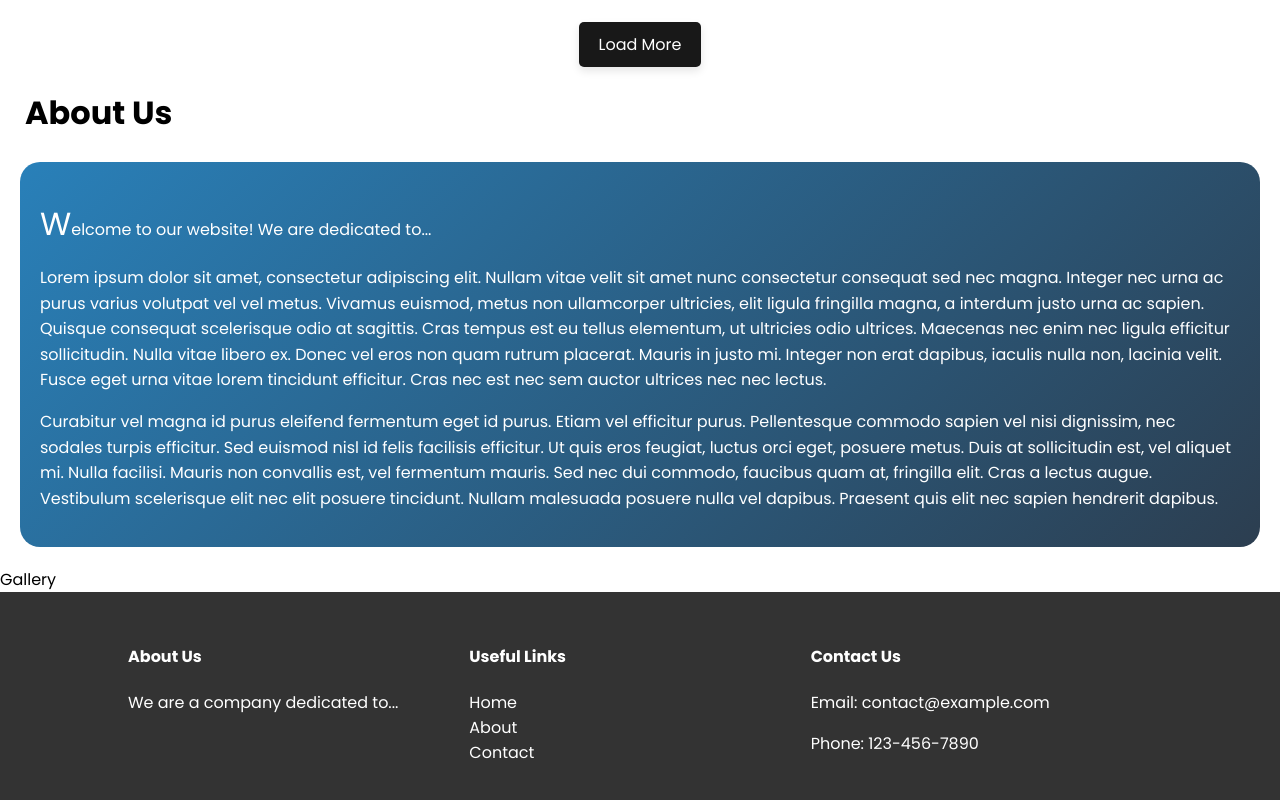
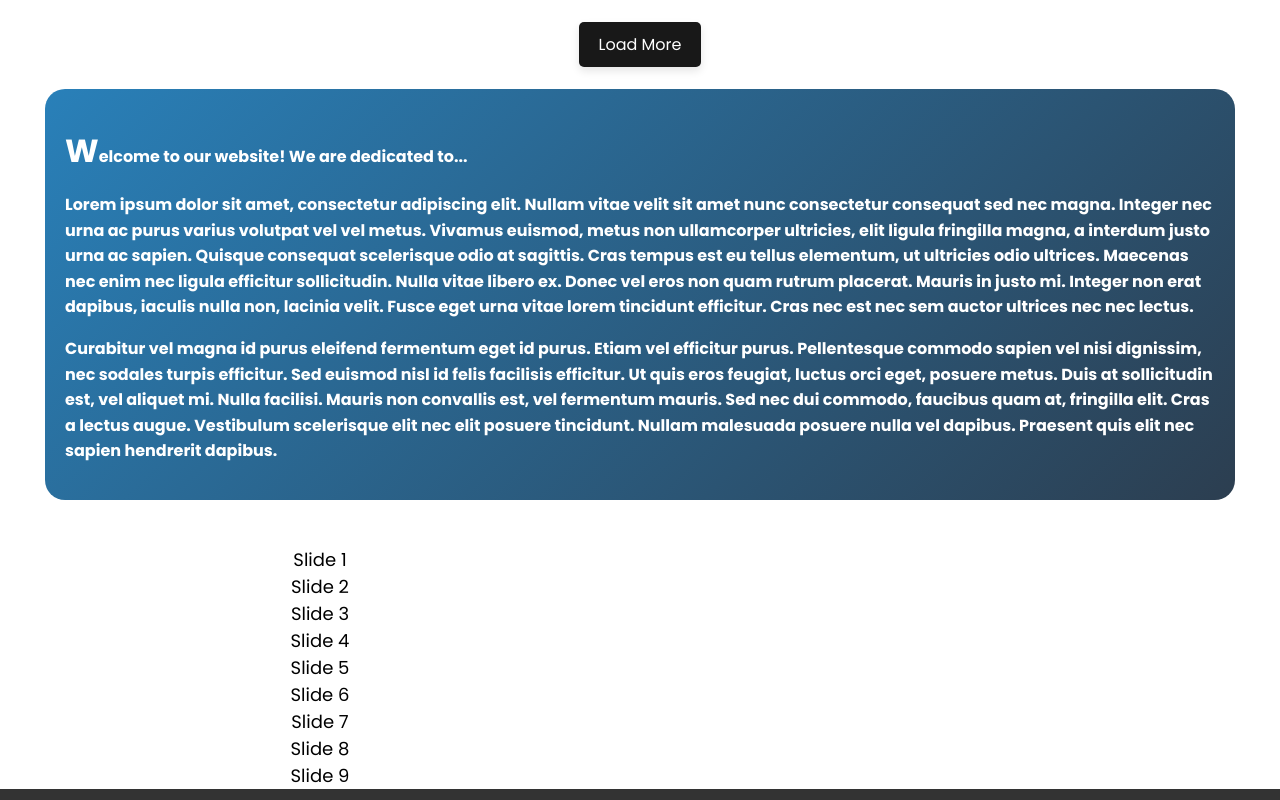
Before and after one commit to cheroshena/travelling, a React (Create React App) app: page / in a window 1280 px wide. Shown: the part 3320-4120 px from the top of the page. Built offline with nearby package versions, Linux system fonts and the light colour scheme.

Commit message:
done swiper

```diff
--- a/package.json
+++ b/package.json
@@ -11,6 +11,7 @@
     "react-dom": "^18.2.0",
     "react-router-dom": "^6.22.3",
     "react-scripts": "5.0.1",
+    "swiper": "^11.1.1",
     "web-vitals": "^2.1.4"
   },
   "scripts": {
--- a/src/Base/Gallery.js
+++ b/src/Base/Gallery.js
@@ -1,10 +1,22 @@
-import React from 'react'
+import React, { useEffect } from 'react'
+import { Swiper, SwiperSlide } from "swiper/react";
+
+function Gallery() {
 
 
-function Gallery() {
   return (
 
-    <div>Gallery</div>
+    <Swiper className="mySwiper">
+        <SwiperSlide>Slide 1</SwiperSlide>
+        <SwiperSlide>Slide 2</SwiperSlide>
+        <SwiperSlide>Slide 3</SwiperSlide>
+        <SwiperSlide>Slide 4</SwiperSlide>
+        <SwiperSlide>Slide 5</SwiperSlide>
+        <SwiperSlide>Slide 6</SwiperSlide>
+        <SwiperSlide>Slide 7</SwiperSlide>
+        <SwiperSlide>Slide 8</SwiperSlide>
+        <SwiperSlide>Slide 9</SwiperSlide>
+      </Swiper>
   )
 }
 
--- a/src/Pages/Home.js
+++ b/src/Pages/Home.js
@@ -102,13 +102,13 @@
         <div className='about-wrapper'>
         <div className='title-trans'>
             <h1>
-              About Us
+            <AboutUs />
             </h1>
           </div>
         </div>
       </div>
 
-      <AboutUs />
+
       <Gallery />
     </div>
   )
--- a/src/Styles/Style.css
+++ b/src/Styles/Style.css
@@ -367,6 +367,10 @@
 }
 
 /* About Us */
+.about-wrapper{
+  display: flex;
+  align-items: center;
+}
 .about-us {
   padding: 20px;
   background: linear-gradient(135deg, #2980b9, #2c3e50);
@@ -387,4 +391,28 @@
 .big-letter{
   font-size: 32px;
 }
+
+
 /* You can add more styling as needed */
+.swiper {
+  width: 50%;
+  height: 50%;
+}
+
+.swiper-slide {
+  text-align: center;
+  font-size: 18px;
+  background: #fff;
+
+  /* Center slide text vertically */
+  display: flex;
+  justify-content: center;
+  align-items: center;
+}
+
+.swiper-slide img {
+  display: block;
+  width: 100%;
+  height: 100%;
+  object-fit: cover;
+}
```
Also changed, not shown: 1 other file (tests, documents, lock files or other folders).
